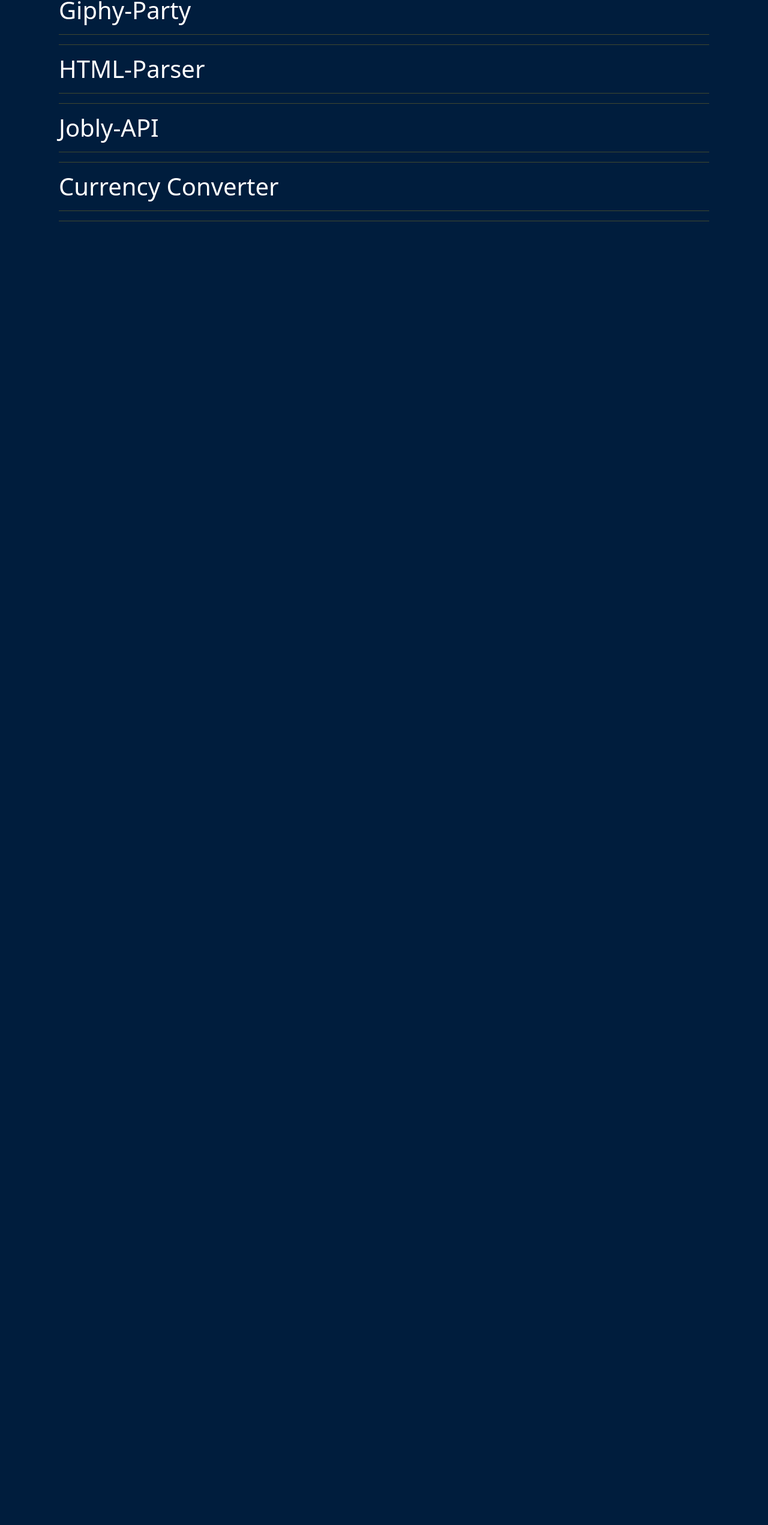
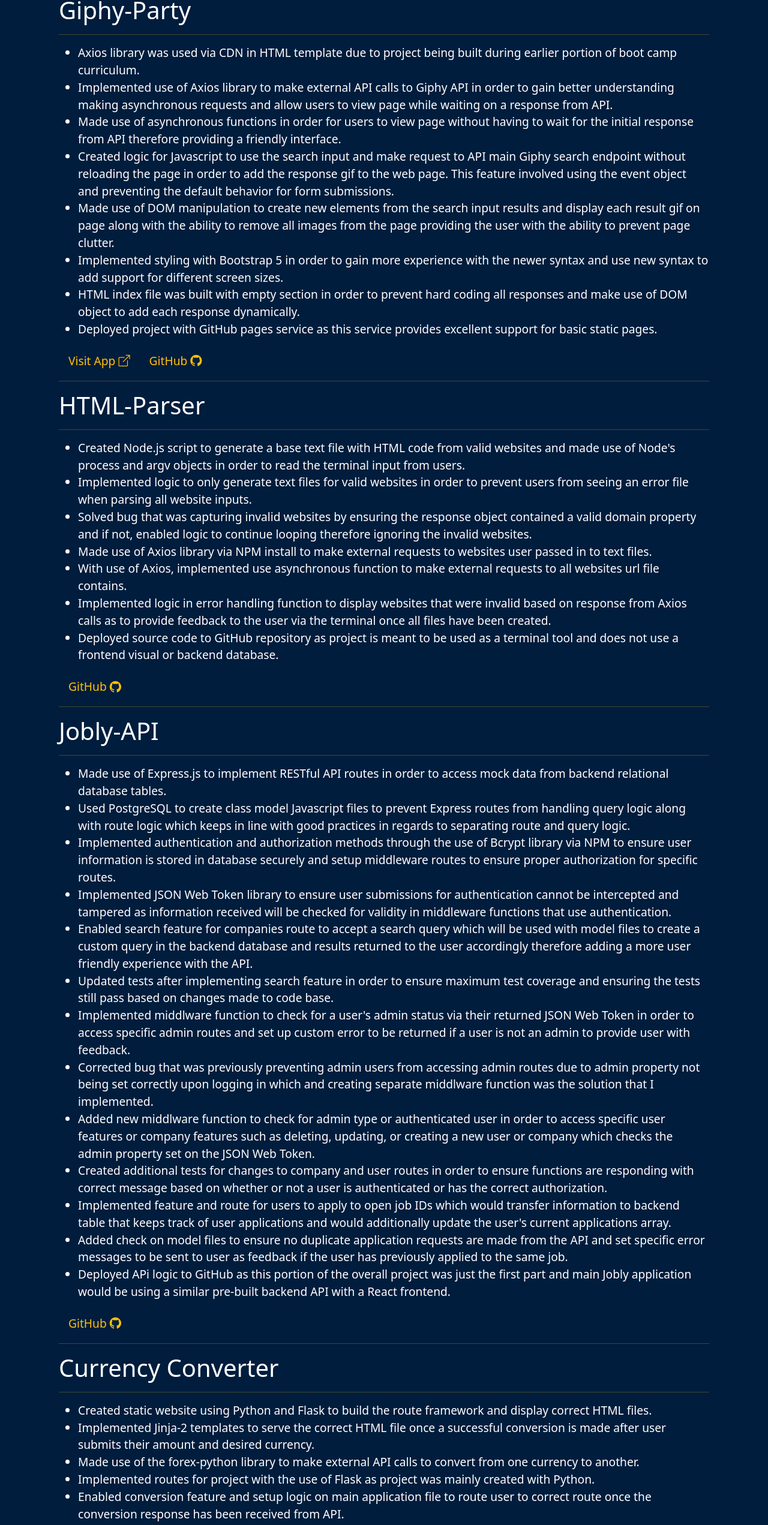
Before and after one commit to kn1ghtm0nster/portfolio, a React (Create React App) app: page /projects in a window 1280 px wide. Shown: the part 2096-4639 px from the top of the page at 60% size. Before the commit the page ends 2513 px from the top, so only its background shows below. Built offline with nearby package versions, Linux system fonts and the light colour scheme.

Commit message:
add remaining projects to projects component and remove code that is not needed

```diff
--- a/src/components/Projects.js
+++ b/src/components/Projects.js
@@ -1,9 +1,6 @@
 import "../styles/Projects.css";
-// import { useState } from "react";
 
 const Projects = () => {
-	// const [open, setOpen] = useState("");
-
 	const pokeForum = [
 		"Full-Stack Applciation built using Python and Flask to build the backend and communicate with relational database using PostgreSQL",
 		"Set up relational database with PostgreSQL in order to setup custom Python classes and make backend queries from user input on the frontend of application",
@@ -29,6 +26,56 @@
 		"Corrected bug with application feature where applications were not being tracked unless a user logged out and logged back in. Made changes to the overall response object from the backend queries and the local storage object to keep track of the user's application array and update whenever the state changes",
 		"Deployed backend Express code to Heroku in order to take advantage of compatibility with PostreSQL databases along with free hosting for applications",
 		"Deployed frontend React code to Surge in order to display the frontend UI on a free publicly available hosting service and once site was deployed with Surge, I was able to view website without issues or errors from backend server which was being hosted on the Heroku platform",
+	];
+
+	const giphyParty = [
+		"Axios library was used via CDN in HTML template due to project being built during earlier portion of boot camp curriculum.",
+		"Implemented use of Axios library to make external API calls to Giphy API in order to gain better understanding making asynchronous requests and allow users to view page while waiting on a response from API.",
+		"Made use of asynchronous functions in order for users to view page without having to wait for the initial response from API therefore providing a friendly interface.",
+		"Created logic for Javascript to use the search input and make request to API main Giphy search endpoint without reloading the page in order to add the response gif to the web page. This feature involved using the event object and preventing the default behavior for form submissions.",
+		"Made use of DOM manipulation to create new elements from the search input results and display each result gif on page along with the ability to remove all images from the page providing the user with the ability to prevent page clutter.",
+		"Implemented styling with Bootstrap 5 in order to gain more experience with the newer syntax and use new syntax to add support for different screen sizes.",
+		"HTML index file was built with empty section in order to prevent hard coding all responses and make use of DOM object to add each response dynamically.",
+		"Deployed project with GitHub pages service as this service provides excellent support for basic static pages.",
+	];
+
+	const htmlParser = [
+		"Created Node.js script to generate a base text file with HTML code from valid websites and made use of Node's process and argv objects in order to read the terminal input from users.",
+		"Implemented logic to only generate text files for valid websites in order to prevent users from seeing an error file when parsing all website inputs.",
+		"Solved bug that was capturing invalid websites by ensuring the response object contained a valid domain property and if not, enabled logic to continue looping therefore ignoring the invalid websites.",
+		"Made use of Axios library via NPM install to make external requests to websites user passed in to text files.",
+		"With use of Axios, implemented use asynchronous function to make external requests to all websites url file contains.",
+		"Implemented logic in error handling function to display websites that were invalid based on response from Axios calls as to provide feedback to the user via the terminal once all files have been created.",
+		"Deployed source code to GitHub repository as project is meant to be used as a terminal tool and does not use a frontend visual or backend database.",
+	];
+
+	const jAPI = [
+		"Made use of Express.js to implement RESTful API routes in order to access mock data from backend relational database tables.",
+		"Used PostgreSQL to create class model Javascript files to prevent Express routes from handling query logic along with route logic which keeps in line with good practices in regards to separating route and query logic.",
+		"Implemented authentication and authorization methods through the use of Bcrypt library via NPM to ensure user information is stored in database securely and setup middleware routes to ensure proper authorization for specific routes.",
+		"Implemented JSON Web Token library to ensure user submissions for authentication cannot be intercepted and tampered as information received will be checked for validity in middleware functions that use authentication.",
+		"Enabled search feature for companies route to accept a search query which will be used with model files to create a custom query in the backend database and results returned to the user accordingly therefore adding a more user friendly experience with the API.",
+		"Updated tests after implementing search feature in order to ensure maximum test coverage and ensuring the tests still pass based on changes made to code base.",
+		"Implemented middlware function to check for a user's admin status via their returned JSON Web Token in order to access specific admin routes and set up custom error to be returned if a user is not an admin to provide user with feedback.",
+		"Corrected bug that was previously preventing admin users from accessing admin routes due to admin property not being set correctly upon logging in which and creating separate middlware function was the solution that I implemented.",
+		"Added new middlware function to check for admin type or authenticated user in order to access specific user features or company features such as deleting, updating, or creating a new user or company which checks the admin property set on the JSON Web Token.",
+		"Created additional tests for changes to company and user routes in order to ensure functions are responding with correct message based on whether or not a user is authenticated or has the correct authorization.",
+		"Implemented feature and route for users to apply to open job IDs which would transfer information to backend table that keeps track of user applications and would additionally update the user's current applications array.",
+		"Added check on model files to ensure no duplicate application requests are made from the API and set specific error messages to be sent to user as feedback if the user has previously applied to the same job.",
+		"Deployed APi logic to GitHub as this portion of the overall project was just the first part and main Jobly application would be using a similar pre-built backend API with a React frontend.",
+	];
+
+	const currencyConverter = [
+		"Created static website using Python and Flask to build the route framework and display correct HTML files.",
+		"Implemented Jinja-2 templates to serve the correct HTML file once a successful conversion is made after user submits their amount and desired currency.",
+		"Made use of the forex-python library to make external API calls to convert from one currency to another.",
+		"Implemented routes for project with the use of Flask as project was mainly created with Python.",
+		"Enabled conversion feature and setup logic on main application file to route user to correct route once the conversion response has been received from API.",
+		"Enabled form validation with the uses of Bootstrap 5 to display error messages if a user enters invalid information or tries to submit conversion form without the current and new currencies to provide user with feedback making the application user friendly.",
+		"Corrected app breaking bug which was due to some currency values not being available to convert through external API. Bug was resolved by importing the correct error class from the library and wrapping the conversion route with a try/except block to ensure form is not submitted and user gets an alert message instead.",
+		"Added conversion and used response from API to display the correct currency symbol which prevented having to create an object with all possible currency symbols.",
+		"Tested application with Python's unit test library which helped ensure that all routes were displaying correct information with successful conversions and all error messages were being displayed for their corresponding errors.",
+		"Deployed applicaiton code to GitHub repository and left README file with instructions for users to download and use application on their local machine to prevent issues with constant API calls being made from live website and possible blacklisting.",
 	];
 
 	return (
@@ -127,11 +174,17 @@
 					<hr className="text-warning" />
 				</div>
 				<div className="mx-3">
-					<ul></ul>
+					<ul>
+						{giphyParty.map((item) => (
+							<li key={item} className="list-item">
+								{item}
+							</li>
+						))}
+					</ul>
 				</div>
 				<div className="mx-3">
-					{/* <a
-						href="https://poke-forum.herokuapp.com/"
+					<a
+						href="https://kn1ghtm0nster.github.io/giphy-app/"
 						className="text-warning text-decoration-none mx-3"
 						target="_blank"
 						rel="noopener noreferrer"
@@ -139,13 +192,13 @@
 						Visit App <i class="bi bi-box-arrow-up-right"></i>
 					</a>
 					<a
-						href="https://github.com/kn1ghtm0nster/Poke-Forum"
+						href="https://github.com/kn1ghtm0nster/giphy-app"
 						className="text-warning text-decoration-none mx-3"
 						target="_blank"
 						rel="noopener noreferrer"
 					>
 						GitHub <i class="bi bi-github"></i>
-					</a> */}
+					</a>
 					<hr className="text-warning" />
 				</div>
 			</section>
@@ -157,25 +210,23 @@
 					<hr className="text-warning" />
 				</div>
 				<div className="mx-3">
-					<ul></ul>
+					<ul>
+						{htmlParser.map((item) => (
+							<li key={item} className="list-item">
+								{item}
+							</li>
+						))}
+					</ul>
 				</div>
 				<div className="mx-3">
-					{/* <a
-						href="https://poke-forum.herokuapp.com/"
-						className="text-warning text-decoration-none mx-3"
-						target="_blank"
-						rel="noopener noreferrer"
-					>
-						Visit App <i class="bi bi-box-arrow-up-right"></i>
-					</a>
 					<a
-						href="https://github.com/kn1ghtm0nster/Poke-Forum"
+						href="https://github.com/kn1ghtm0nster/html-parser"
 						className="text-warning text-decoration-none mx-3"
 						target="_blank"
 						rel="noopener noreferrer"
 					>
 						GitHub <i class="bi bi-github"></i>
-					</a> */}
+					</a>
 					<hr className="text-warning" />
 				</div>
 			</section>
@@ -187,25 +238,23 @@
 					<hr className="text-warning" />
 				</div>
 				<div className="mx-3">
-					<ul></ul>
+					<ul>
+						{jAPI.map((item) => (
+							<li key={item} className="list-item">
+								{item}
+							</li>
+						))}
+					</ul>
 				</div>
 				<div className="mx-3">
-					{/* <a
-						href="https://poke-forum.herokuapp.com/"
-						className="text-warning text-decoration-none mx-3"
-						target="_blank"
-						rel="noopener noreferrer"
-					>
-						Visit App <i class="bi bi-box-arrow-up-right"></i>
-					</a>
 					<a
-						href="https://github.com/kn1ghtm0nster/Poke-Forum"
+						href="https://github.com/kn1ghtm0nster/jobly-api"
 						className="text-warning text-decoration-none mx-3"
 						target="_blank"
 						rel="noopener noreferrer"
 					>
 						GitHub <i class="bi bi-github"></i>
-					</a> */}
+					</a>
 					<hr className="text-warning" />
 				</div>
 			</section>
@@ -217,25 +266,23 @@
 					<hr className="text-warning" />
 				</div>
 				<div className="mx-3">
-					<ul></ul>
+					<ul>
+						{currencyConverter.map((item) => (
+							<li key={item} className="list-item">
+								{item}
+							</li>
+						))}
+					</ul>
 				</div>
 				<div className="mx-3">
-					{/* <a
-						href="https://poke-forum.herokuapp.com/"
-						className="text-warning text-decoration-none mx-3"
-						target="_blank"
-						rel="noopener noreferrer"
-					>
-						Visit App <i class="bi bi-box-arrow-up-right"></i>
-					</a>
 					<a
-						href="https://github.com/kn1ghtm0nster/Poke-Forum"
+						href="https://github.com/kn1ghtm0nster/currency-converter/"
 						className="text-warning text-decoration-none mx-3"
 						target="_blank"
 						rel="noopener noreferrer"
 					>
 						GitHub <i class="bi bi-github"></i>
-					</a> */}
+					</a>
 					<hr className="text-warning" />
 				</div>
 			</section>
@@ -243,6 +290,6 @@
 	);
 };
 
-// TODO: Add remaining projects: Giphy-Party, HTML-Parser, Jobly-API, Currency-Converter
+// TODO: Add css to display each project as a user scrolls down.
 
 export default Projects;
```
